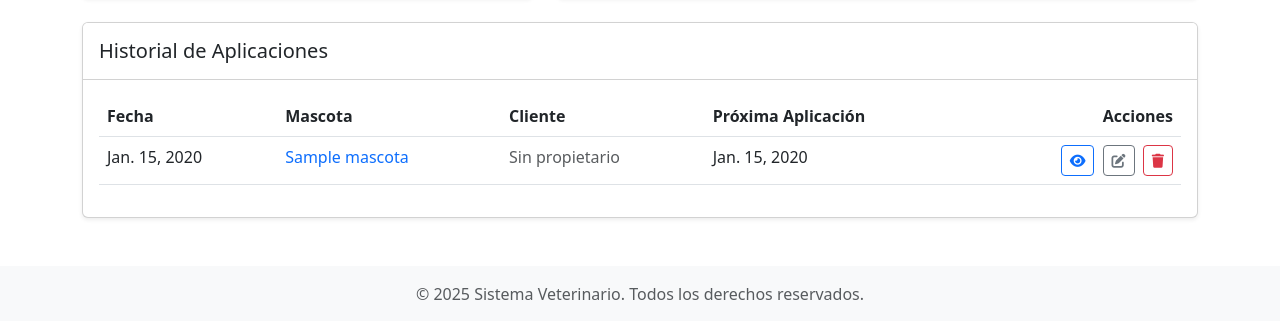
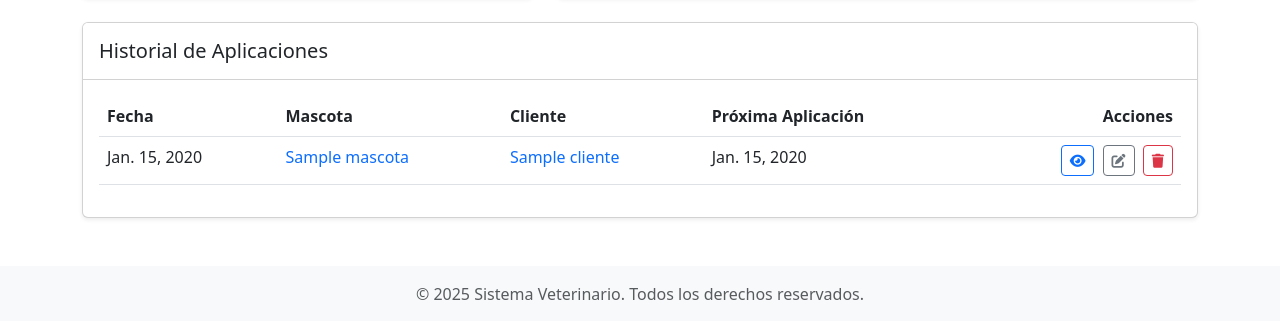
Before and after one commit to juand2306/veterinaria-sistem, a Django app: page /inventario/vacuna/1/ in a window 1280 px wide. Shown: the part 411-732 px from the top of the page. Run offline with Django 5.2, Linux system fonts and the light colour scheme; a user stored in the database is signed in; tables that the repository leaves empty hold one stand-in row (values such as "Sample post").

Commit message:
Arreglos en la app de inventario / 99%

```diff
--- a/inventario/urls.py
+++ b/inventario/urls.py
@@ -12,7 +12,7 @@ urlpatterns = [
     path('vacuna/<int:pk>/editar/', views.VacunaUpdateView.as_view(), name='editar_vacuna'),
     path('vacuna/<int:pk>/eliminar/', views.VacunaDeleteView.as_view(), name='eliminar_vacuna'),
 
-    # URLs para Vacunas Aplicadas #Desconectada
+    # URLs para Vacunas Aplicadas
     path('mascota/<int:mascota_id>/vacuna/aplicar/', views.VacunaAplicadaCreateView.as_view(), name='aplicar_vacuna'),
     path('vacuna-aplicada/<int:pk>/', views.VacunaAplicadaDetailView.as_view(), name='detalle_vacuna_aplicada'),
     path('vacuna-aplicada/<int:pk>/editar/', views.VacunaAplicadaUpdateView.as_view(), name='editar_vacuna_aplicada'),
@@ -25,7 +25,7 @@ urlpatterns = [
     path('producto/<int:pk>/editar/', views.ProductoUpdateView.as_view(), name='editar_producto'),
     path('producto/<int:pk>/eliminar/', views.ProductoDeleteView.as_view(), name='eliminar_producto'),
 
-    # URLs para Productos Aplicados #Desconectada
+    # URLs para Productos Aplicados
     path('mascota/<int:mascota_id>/producto/aplicar/', views.ProductoAplicadoCreateView.as_view(), name='aplicar_producto'),
     path('producto-aplicado/<int:pk>/', views.ProductoAplicadoDetailView.as_view(), name='detalle_producto_aplicado'),
     path('producto-aplicado/<int:pk>/editar/', views.ProductoAplicadoUpdateView.as_view(), name='editar_producto_aplicado'),
--- a/templates/inventario/detalle_vacuna.html
+++ b/templates/inventario/detalle_vacuna.html
@@ -104,12 +104,12 @@
                                     </a>
                                 </td>
                                 <td>
-                                    {% if aplicacion.mascota.propietario %}
-                                    <a href="{% url 'clientes:detalle_cliente' aplicacion.mascota.propietario.pk %}" class="text-decoration-none">
-                                        {{ aplicacion.mascota.propietario.nombre }}
+                                    {% if aplicacion.mascota.cliente %}
+                                    <a href="{% url 'clientes:detalle_cliente' aplicacion.mascota.cliente.pk %}" class="text-decoration-none">
+                                        {{ aplicacion.mascota.cliente.nombre }}
                                     </a>
                                     {% else %}
-                                    <span class="text-muted">Sin propietario</span>
+                                    <span class="text-muted">Sin cliente</span>
                                     {% endif %}
                                 </td>
                                 <td>
```
